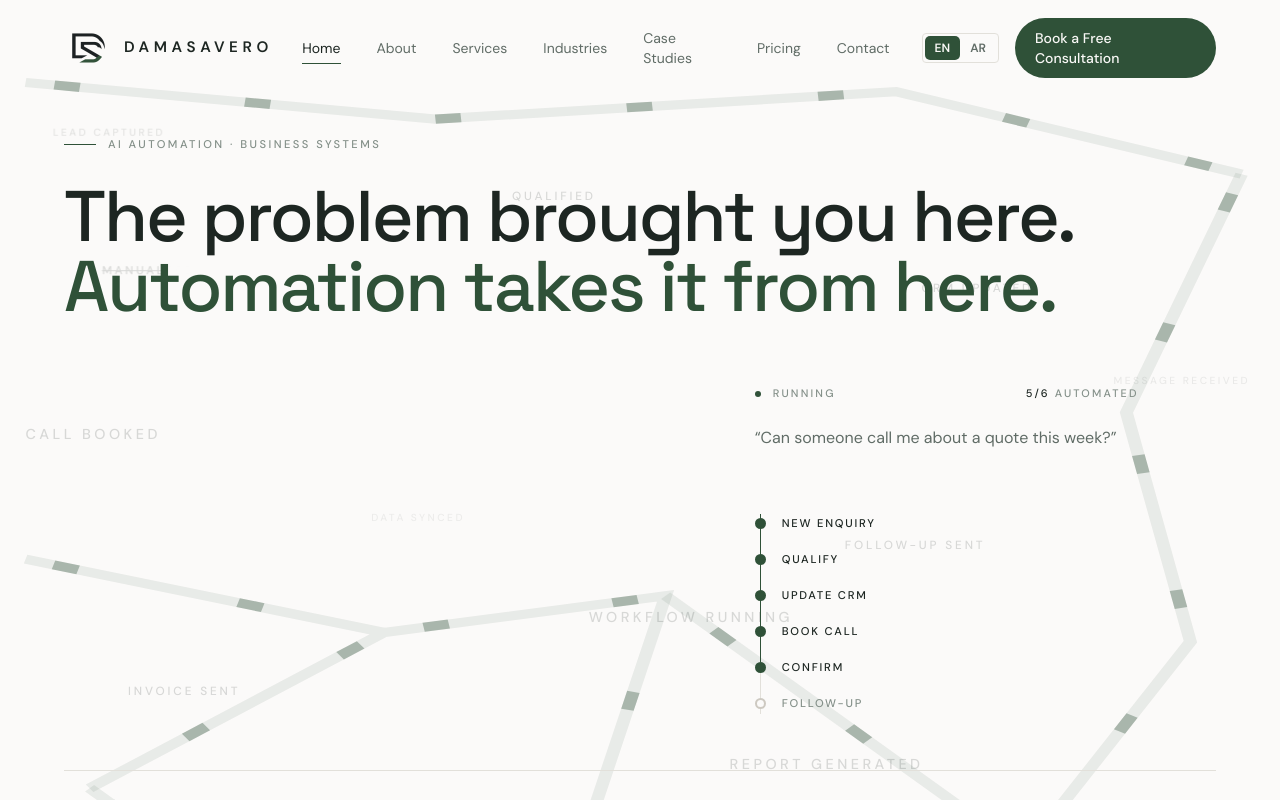
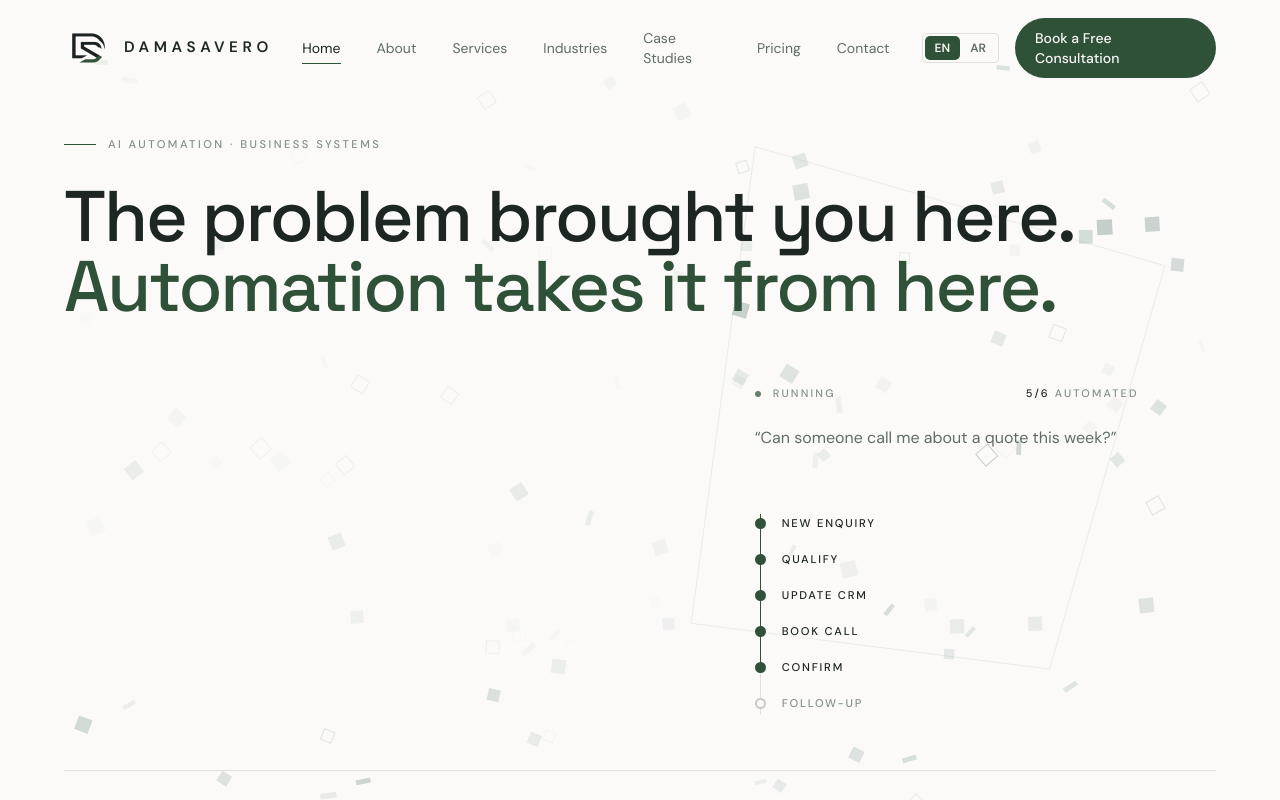
Before and after one commit to Osamatello/osamatelloagency-telloagency, a Next.js app: page / in a window 1280 px wide. Shown: the top 800 px of the page. Built offline with nearby package versions, Linux system fonts and the light colour scheme.

Commit message:
Replace homepage pipelines with morphing hero environment

```diff
--- a/app/globals.css
+++ b/app/globals.css
@@ -362,63 +362,6 @@
 }
 
 /* ===========================================================================
-   HERO AUTOMATION ENVIRONMENT
-   Plain CSS (not a Tailwind @layer) so the dynamically-composed class names
-   (`sig-0/1/2`, `drift-a/b/c`) are never tree-shaken.
-   Operational signals as spatial typography behind the headline — charcoal /
-   forest at 5–26% opacity, never legible enough to compete with the H1.
-=========================================================================== */
-.hero-signal {
-  display: inline-block;
-  white-space: nowrap;
-  font-size: 0.72rem;
-  font-weight: 500;
-  letter-spacing: 0.24em;
-  text-transform: uppercase;
-  color: hsl(var(--ds-ink));
-  opacity: 0.16;
-}
-[dir='rtl'] .hero-signal {
-  letter-spacing: 0.06em;
-  font-family: var(--font-cairo), 'Segoe UI', system-ui, sans-serif;
-}
-/* depth-graded pulse: far = smaller & fainter, near = larger & stronger */
-.sig-0 {
-  font-size: 0.64rem;
-  animation: signal-fire-far 11s ease-in-out infinite;
-}
-.sig-1 {
-  font-size: 0.74rem;
-  animation: signal-fire-mid 9s ease-in-out infinite;
-}
-.sig-2 {
-  font-size: 0.9rem;
-  animation: signal-fire-near 8s ease-in-out infinite;
-}
-.drift-a { animation: drift-a 46s ease-in-out infinite; }
-.drift-b { animation: drift-b 58s ease-in-out infinite; }
-.drift-c { animation: drift-c 71s ease-in-out infinite; }
-.flow-line {
-  stroke-dasharray: 2 13;
-  animation: flow-dash-slow 12s linear infinite;
-}
-.mta-manual {
-  text-decoration: line-through;
-  animation: mta-a 7s ease-in-out infinite;
-}
-.mta-auto {
-  animation: mta-b 7s ease-in-out infinite;
-}
-
-/* Calmer environment on small screens */
-@media (max-width: 767px) {
-  .hero-signal { font-size: 0.58rem; letter-spacing: 0.18em; }
-  .sig-1 { animation-name: signal-fire-far; }
-  .sig-2 { animation-name: signal-fire-mid; font-size: 0.68rem; }
-  .hero-env-flow { opacity: 0.55; }
-}
-
-/* ===========================================================================
    INTEGRATION MARQUEE  (homepage "Integrations" section)
    Plain CSS so the classes survive Tailwind's purge regardless.
 =========================================================================== */
@@ -438,20 +381,6 @@
     width: 100%;
     row-gap: 0.75rem;
   }
-}
-
-/* Section geometry uses the exact same PipelineTracks rendering as the Hero. */
-.net-route { opacity: 1; }
-.net-route--integration {
-  bottom: auto;
-  height: 65svh;
-}
-.net-route-handoff { height: 7rem; bottom: auto; }
-
-@media (max-width: 767px) {
-  .net-route { opacity: 0.55; }
-  .net-route:not(.net-route-handoff) svg { transform: scaleX(0.72); transform-origin: center; }
-  [dir='rtl'] .net-route:not(.net-route-handoff) svg { transform: scaleX(-0.72); }
 }
 
 @keyframes fade-up {
@@ -477,49 +406,6 @@
   to { background-position: 56px 56px; }
 }
 
-/* Hero environment — slow independent drift per depth layer */
-@keyframes drift-a {
-  0%, 100% { transform: translate3d(0, 0, 0); }
-  50% { transform: translate3d(9%, -7%, 0); }
-}
-@keyframes drift-b {
-  0%, 100% { transform: translate3d(0, 0, 0); }
-  50% { transform: translate3d(-8%, 9%, 0); }
-}
-@keyframes drift-c {
-  0%, 100% { transform: translate3d(0, 0, 0); }
-  33% { transform: translate3d(7%, 6%, 0); }
-  66% { transform: translate3d(-6%, -7%, 0); }
-}
-@keyframes signal-fire-far {
-  0%, 100% { opacity: 0.06; }
-  46% { opacity: 0.15; }
-  62% { opacity: 0.11; }
-}
-@keyframes signal-fire-mid {
-  0%, 100% { opacity: 0.09; }
-  44% { opacity: 0.22; }
-  60% { opacity: 0.16; }
-}
-@keyframes signal-fire-near {
-  0%, 100% { opacity: 0.12; }
-  42% { opacity: 0.3; }
-  58% { opacity: 0.21; }
-}
-@keyframes flow-dash-slow {
-  to { stroke-dashoffset: -160; }
-}
-@keyframes mta-a {
-  0%, 42% { opacity: 1; }
-  50%, 92% { opacity: 0; }
-  100% { opacity: 1; }
-}
-@keyframes mta-b {
-  0%, 42% { opacity: 0; }
-  50%, 92% { opacity: 1; }
-  100% { opacity: 0; }
-}
-
 @media (prefers-reduced-motion: reduce) {
   *, *::before, *::after {
     animation-duration: 0.001ms !important;
@@ -530,21 +416,4 @@
   .bg-grid-animated {
     animation: none;
   }
-  /* Freeze the hero environment into a calm static state. */
-  .hero-signal,
-  .sig-0,
-  .sig-1,
-  .sig-2,
-  .drift-a,
-  .drift-b,
-  .drift-c,
-  .flow-line,
-  .mta-manual,
-  .mta-auto {
-    animation: none !important;
-    transform: none !important;
-  }
-  .hero-signal { opacity: 0.1; }
-  .mta-manual { opacity: 0; }
-  .mta-auto { opacity: 1; }
 }
--- a/components/site/HeroEnvironment.tsx
+++ b/components/site/HeroEnvironment.tsx
@@ -1,201 +1,148 @@
 'use client';
 
 import { useEffect, useRef } from 'react';
-import { useI18n } from '@/lib/i18n/LanguageProvider';
 import { cn } from '@/lib/utils';
-import { PipelineTracks } from '@/components/site/PipelineTracks';
 
-/**
- * The automation environment living behind the hero typography.
- *
- * Operational signals rendered as spatial typography (never cards) across three
- * depth layers: slow independent drift + scroll-linked parallax + a whisper of
- * pointer parallax on the nearest layer. Faint flow lines thread the space, and
- * one label keeps flipping manual → automated. Everything is charcoal/forest at
- * 4–13% opacity so the headline stays fully legible.
- *
- * Transform/opacity only. Fully static under prefers-reduced-motion. RTL-aware
- * via logical inset positioning.
- */
+type Point = { x: number; y: number };
+type Fragment = { depth: number; rotation: number; kind: number; states: [Point, Point, Point, Point] };
 
-const SIGNALS = {
-  en: [
-    'Lead captured',
-    'Qualified',
-    'CRM updated',
-    'Message received',
-    'Call booked',
-    'Data synced',
-    'Follow-up sent',
-    'Workflow running',
-    'Invoice sent',
-    'Report generated',
-    'Reply drafted',
-  ],
-  ar: [
-    'تم التقاط عميل',
-    'تم التأهيل',
-    'تحديث CRM',
-    'رسالة واردة',
-    'تم حجز مكالمة',
-    'مزامنة البيانات',
-    'إرسال متابعة',
-    'سير العمل نشط',
-    'إرسال فاتورة',
-    'إنشاء تقرير',
-    'صياغة رد',
-  ],
-} as const;
+const COLORS = ['#173e32', '#315f4d', '#78917f', '#a8b5a8', '#c9cec5'];
+const rand = (seed: number) => {
+  const value = Math.sin(seed * 91.713) * 43758.5453;
+  return value - Math.floor(value);
+};
+const smooth = (value: number) => value * value * (3 - 2 * value);
 
-// top %, inline-start %, depth layer, drift keyframe, fire delay (s), keep on mobile
-const PLACEMENT = [
-  { top: 13, side: 4, layer: 0, drift: 'drift-a', delay: 0, m: true },
-  { top: 20, side: 40, layer: 1, drift: 'drift-c', delay: 3.6, m: false }, // behind headline
-  { top: 30, side: 72, layer: 1, drift: 'drift-b', delay: 1.3, m: false },
-  { top: 40, side: 87, layer: 0, drift: 'drift-a', delay: 5.5, m: true },
-  { top: 46, side: 2, layer: 2, drift: 'drift-c', delay: 3.0, m: false }, // behind headline
-  { top: 55, side: 29, layer: 0, drift: 'drift-b', delay: 6.2, m: true },
-  { top: 58, side: 66, layer: 1, drift: 'drift-a', delay: 2.1, m: false },
-  { top: 66, side: 46, layer: 2, drift: 'drift-b', delay: 5.1, m: false }, // behind headline
-  { top: 74, side: 10, layer: 1, drift: 'drift-c', delay: 4.0, m: true },
-  { top: 82, side: 57, layer: 2, drift: 'drift-a', delay: 0.7, m: false },
-  { top: 90, side: 30, layer: 0, drift: 'drift-b', delay: 7.4, m: true },
-] as const;
+function createFragments(count: number): Fragment[] {
+  return Array.from({ length: count }, (_, index) => {
+    const a = rand(index + 1);
+    const b = rand(index + 71);
+    const c = rand(index + 149);
+    const angle = index * 2.39996;
+    const radius = 0.06 + Math.sqrt(a) * 0.25;
+    const lane = (index % 9) / 8;
+    return {
+      depth: 0.35 + c * 0.85,
+      rotation: b * Math.PI,
+      kind: index % 4,
+      states: [
+        { x: 0.04 + a * 0.92, y: 0.06 + b * 0.86 },
+        { x: 0.73 + Math.cos(angle) * radius, y: 0.47 + Math.sin(angle) * radius * 1.18 },
+        { x: 0.08 + lane * 0.86, y: 0.53 + Math.sin(lane * Math.PI * 2.4 + b) * 0.16 },
+        { x: 0.58 + Math.cos(angle * 0.72) * (0.12 + a * 0.31), y: 0.49 + Math.sin(angle * 1.13) * (0.1 + b * 0.32) },
+      ],
+    };
+  });
+}
 
 export function HeroEnvironment({ className }: { className?: string }) {
-  const { dir, locale } = useI18n();
-  const labels = SIGNALS[locale === 'ar' ? 'ar' : 'en'];
-  const rtl = dir === 'rtl';
-
-  const layer0 = useRef<HTMLDivElement>(null);
-  const layer1 = useRef<HTMLDivElement>(null);
-  const layer2 = useRef<HTMLDivElement>(null);
-  const layerRefs = [layer0, layer1, layer2];
+  const canvasRef = useRef<HTMLCanvasElement>(null);
 
   useEffect(() => {
-    const reduce = window.matchMedia('(prefers-reduced-motion: reduce)');
-    if (reduce.matches) return;
+    const canvas = canvasRef.current;
+    const context = canvas?.getContext('2d');
+    if (!canvas || !context) return;
 
-    const fine = window.matchMedia('(pointer: fine)').matches;
-    // near → far: layer 2 (near) moves most
-    const scrollF = [0.03, 0.06, 0.1];
-    const mouseF = [0, 0.004, 0.01];
-    const dirSign = rtl ? -1 : 1;
+    const reduced = window.matchMedia('(prefers-reduced-motion: reduce)').matches;
+    let fragments: Fragment[] = [];
+    let width = 0;
+    let height = 0;
+    let target = reduced ? 0.33 : 0;
+    let progress = target;
+    let frame = 0;
+    let visible = true;
 
-    let sy = window.scrollY;
-    let mx = 0;
-    let raf = 0;
-
-    const apply = () => {
-      raf = 0;
-      for (let i = 0; i < layerRefs.length; i++) {
-        const el = layerRefs[i].current;
-        if (!el) continue;
-        const ty = sy * scrollF[i];
-        const tx = mx * mouseF[i] * dirSign;
-        el.style.transform = `translate3d(${tx.toFixed(2)}px, ${ty.toFixed(2)}px, 0)`;
-      }
-    };
-    const schedule = () => {
-      if (!raf) raf = requestAnimationFrame(apply);
-    };
-    const onScroll = () => {
-      sy = window.scrollY;
-      schedule();
-    };
-    const onMove = (e: MouseEvent) => {
-      mx = e.clientX - window.innerWidth / 2;
-      schedule();
+    const positionAt = (fragment: Fragment) => {
+      const scaled = Math.min(2.999, Math.max(0, progress * 3));
+      const state = Math.floor(scaled);
+      const amount = smooth(scaled - state);
+      const from = fragment.states[state];
+      const to = fragment.states[Math.min(state + 1, 3)];
+      return { x: from.x + (to.x - from.x) * amount, y: from.y + (to.y - from.y) * amount };
     };
 
-    window.addEventListener('scroll', onScroll, { passive: true });
-    if (fine) window.addEventListener('mousemove', onMove, { passive: true });
-    apply();
+    const draw = () => {
+      context.clearRect(0, 0, width, height);
+      context.save();
+      context.strokeStyle = 'rgba(49, 95, 77, 0.085)';
+      context.lineWidth = 1;
+      context.beginPath();
+      context.moveTo(width * 0.59, height * (0.16 + progress * 0.04));
+      context.lineTo(width * 0.91, height * (0.29 - progress * 0.02));
+      context.lineTo(width * 0.82, height * (0.73 + progress * 0.02));
+      context.lineTo(width * 0.54, height * (0.68 - progress * 0.02));
+      context.closePath();
+      context.stroke();
+      context.restore();
 
+      fragments.forEach((fragment, index) => {
+        const point = positionAt(fragment);
+        const x = point.x * width;
+        const y = point.y * height + (progress - 0.5) * 22 * fragment.depth;
+        const textZone = point.x < 0.57 && point.y < 0.76;
+        const size = (width < 640 ? 3.5 : 5) + fragment.depth * 5;
+        context.save();
+        context.translate(x, y);
+        context.rotate(fragment.rotation + progress * (fragment.kind % 2 ? 0.8 : -0.55));
+        context.fillStyle = COLORS[index % COLORS.length];
+        context.strokeStyle = COLORS[index % COLORS.length];
+        context.globalAlpha = (textZone ? 0.075 : 0.2) * fragment.depth;
+        if (fragment.kind === 3) {
+          context.fillRect(-size * 0.75, -size * 0.25, size * 1.5, size * 0.5);
+        } else {
+          context.beginPath();
+          context.moveTo(0, -size);
+          context.lineTo(size, 0);
+          context.lineTo(0, size);
+          context.lineTo(-size, 0);
+          context.closePath();
+          fragment.kind === 2 ? context.stroke() : context.fill();
+        }
+        context.restore();
+      });
+    };
+
+    const resize = () => {
+      const box = canvas.getBoundingClientRect();
+      width = box.width;
+      height = box.height;
+      const ratio = Math.min(window.devicePixelRatio || 1, 1.6);
+      canvas.width = Math.round(width * ratio);
+      canvas.height = Math.round(height * ratio);
+      context.setTransform(ratio, 0, 0, ratio, 0, 0);
+      fragments = createFragments(width < 640 ? 44 : 108);
+      draw();
+    };
+    const updateTarget = () => {
+      if (reduced) return;
+      const rect = canvas.getBoundingClientRect();
+      target = Math.min(1, Math.max(0, -rect.top / Math.max(rect.height * 0.82, 1)));
+    };
+    const animate = () => {
+      if (!visible) return;
+      progress += (target - progress) * 0.085;
+      draw();
+      frame = requestAnimationFrame(animate);
+    };
+    const observer = new IntersectionObserver(([entry]) => {
+      visible = entry.isIntersecting;
+      if (visible && !frame && !reduced) frame = requestAnimationFrame(animate);
+      if (!visible && frame) { cancelAnimationFrame(frame); frame = 0; }
+    });
+
+    resize();
+    updateTarget();
+    observer.observe(canvas);
+    window.addEventListener('resize', resize);
+    window.addEventListener('scroll', updateTarget, { passive: true });
+    if (!reduced) frame = requestAnimationFrame(animate);
     return () => {
-      window.removeEventListener('scroll', onScroll);
-      window.removeEventListener('mousemove', onMove);
-      if (raf) cancelAnimationFrame(raf);
+      observer.disconnect();
+      window.removeEventListener('resize', resize);
+      window.removeEventListener('scroll', updateTarget);
+      if (frame) cancelAnimationFrame(frame);
     };
-    // eslint-disable-next-line react-hooks/exhaustive-deps
-  }, [rtl]);
+  }, []);
 
-  const grouped: number[][] = [[], [], []];
-  PLACEMENT.forEach((p, i) => grouped[p.layer].push(i));
-
-  return (
-    <div
-      aria-hidden="true"
-      className={cn(
-        'pointer-events-none absolute inset-0 z-0 overflow-hidden [contain:paint]',
-        className
-      )}
-    >
-      {/* flow lines — faint automation paths threading the space */}
-      <PipelineTracks
-        className="hero-env-flow absolute inset-0 h-full w-full"
-        paths={[
-          'M2 9 L34 13 L70 10 L97 19',
-          'M97 19 L88 45 L93 70 L80 93',
-          'M2 61 L30 69 L52 65 L46 90 M30 69 L7 86',
-          'M80 93 L52 65',
-          'M7 86 L14 93 L18 100',
-          'M46 90 V100',
-          'M80 93 L74 97 L72 100',
-        ]}
-      />
-
-      {grouped.map((idxs, layer) => (
-        <div
-          key={layer}
-          ref={layerRefs[layer]}
-          className="absolute inset-0 will-change-transform"
-        >
-          {idxs.map((i) => {
-            const p = PLACEMENT[i];
-            return (
-              <div
-                key={i}
-                className={cn('absolute', p.drift, !p.m && 'hidden sm:block')}
-                style={{
-                  top: `${p.top}%`,
-                  insetInlineStart: `${p.side}%`,
-                  animationDelay: `${(p.delay * 1.7).toFixed(1)}s`,
-                }}
-              >
-                <span
-                  className={cn('hero-signal', `sig-${p.layer}`)}
-                  style={{ animationDelay: `${p.delay}s` }}
-                >
-                  {labels[i]}
-                </span>
-              </div>
-            );
-          })}
-
-          {/* manual → automated lives on the mid layer */}
-          {layer === 1 && (
-            <div
-              className="drift-b absolute"
-              style={{ top: '28%', insetInlineStart: '8%', animationDelay: '2s' }}
-            >
-              <ManualToAuto rtl={rtl} />
-            </div>
-          )}
-        </div>
-      ))}
-    </div>
-  );
+  return <canvas ref={canvasRef} aria-hidden="true" className={cn('pointer-events-none absolute inset-0 z-0 h-full w-full', className)} />;
 }
-
-function ManualToAuto({ rtl }: { rtl: boolean }) {
-  return (
-    <span className="hero-signal relative inline-block whitespace-nowrap">
-      <span className="invisible">{rtl ? 'مؤتمت' : 'Automated'}</span>
-      <span className="mta-manual absolute inset-0">{rtl ? 'يدوي' : 'Manual'}</span>
-      <span className="mta-auto absolute inset-0 text-brand">
-        {rtl ? 'مؤتمت' : 'Automated'}
-      </span>
-    </span>
-  );
-}
--- a/components/site/PipelineTracks.tsx
+++ /dev/null
@@ -1,36 +0,0 @@
-import { cn } from '@/lib/utils';
-
-export function PipelineTracks({
-  paths,
-  className,
-  viewBox = '0 0 100 100',
-}: {
-  paths: string[];
-  className?: string;
-  viewBox?: string;
-}) {
-  return (
-    <svg
-      className={cn('pipeline-tracks', className)}
-      viewBox={viewBox}
-      preserveAspectRatio="none"
-      fill="none"
-    >
-      <g
-        stroke="hsl(var(--brand) / 0.09)"
-        strokeWidth="1"
-        vectorEffect="non-scaling-stroke"
-      >
-        {paths.map((path) => <path key={path} d={path} />)}
-      </g>
-      <g
-        className="flow-line"
-        stroke="hsl(var(--brand) / 0.34)"
-        strokeWidth="1"
-        vectorEffect="non-scaling-stroke"
-      >
-        {paths.map((path) => <path key={path} d={path} />)}
-      </g>
-    </svg>
-  );
-}
```
Also changed, not shown: app/page.tsx (+1 -9 lines), components/site/home/NetRoute.tsx (deleted, +0 -55 lines).
